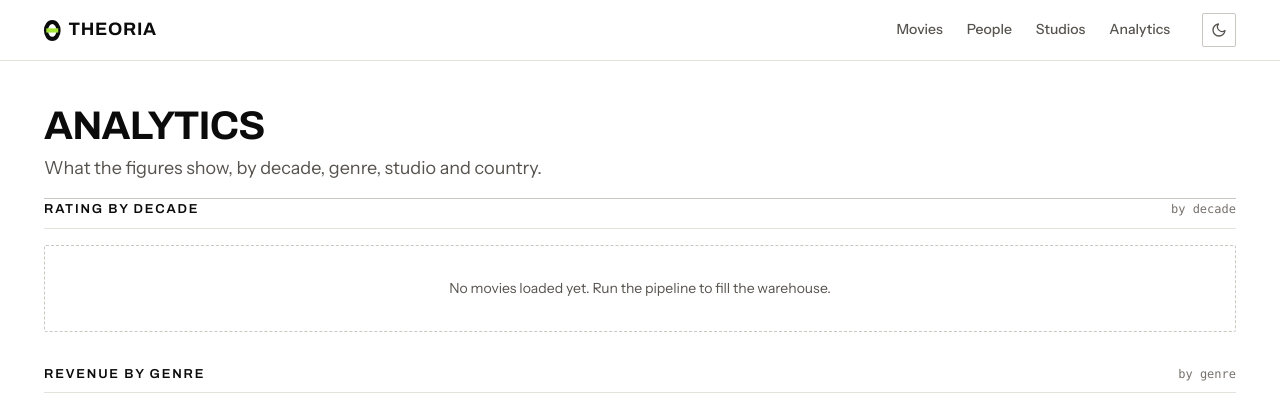
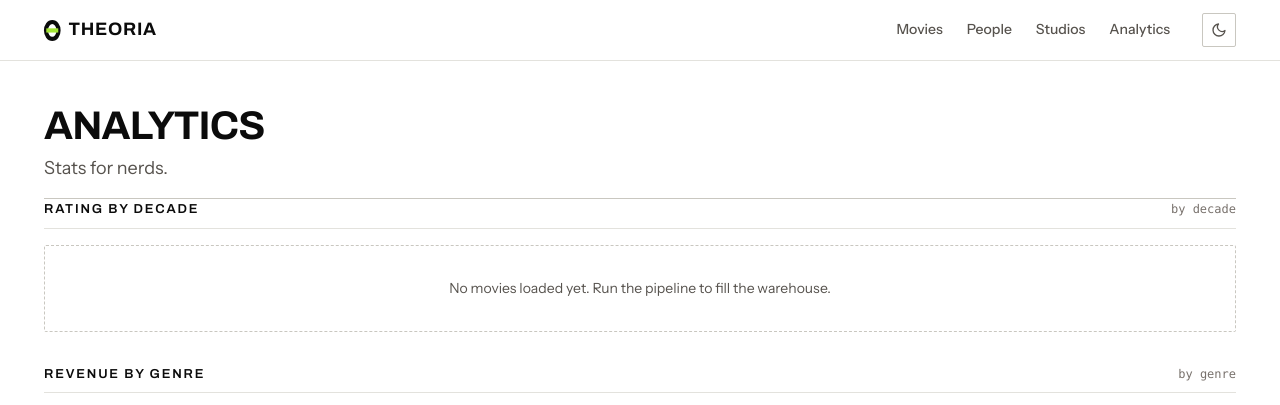
Before and after one commit to suhaylshokirov/theoria, a Django app: template django_app/analytics/templates/analytics/dashboard.html in a window 1280 px wide. Shown: the top 405 px of the page. Run offline with Django 5.2, Linux system fonts and the light colour scheme; the template is opened without the code that fills it, so the values that code supplies are empty; some libraries are stand-ins or nearby versions; some web fonts are replaced.

Commit message:
Analytics: change sub-header to "Stats for nerds."

```diff
--- a/django_app/analytics/templates/analytics/dashboard.html
+++ b/django_app/analytics/templates/analytics/dashboard.html
@@ -10,7 +10,7 @@
 {% endblock %}
 
 {% block content %}
-{% include "movies/_sheet_header.html" with title="Analytics" sub="What the figures show, by decade, genre, studio and country." only %}
+{% include "movies/_sheet_header.html" with title="Analytics" sub="Stats for nerds." only %}
 
 <div class="panel-grid">
     <section class="panel is-wide" aria-labelledby="decade-h">
```
